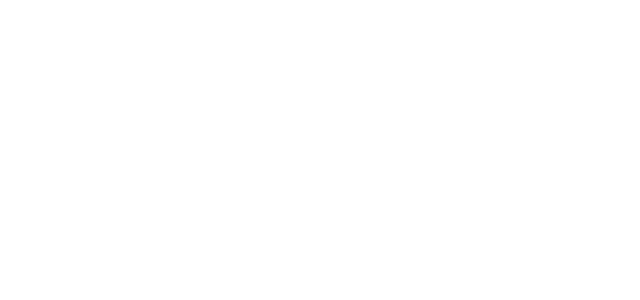
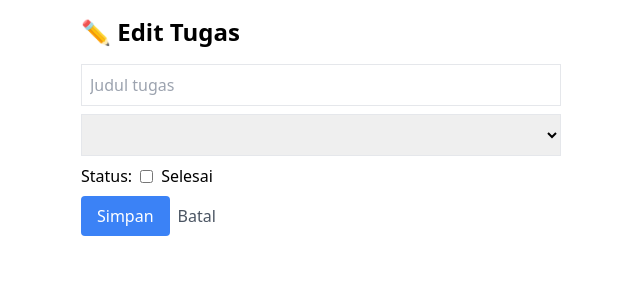
Before and after one commit to tasdiqhasan/vue-todo, a Vue app: page /task/1/edit in a window 1280 px wide. Before the commit this address had no page. Shown: the top 300 px of the page, without its empty margins (319-959 px from the left). Built offline with nearby package versions, Linux system fonts and the light colour scheme.

Commit message:
add edit page

```diff
--- a/src/router/index.js
+++ b/src/router/index.js
@@ -1,10 +1,12 @@
 import { createRouter, createWebHistory } from 'vue-router'
 import Home from '../views/HomeView.vue'
 import TaskDetail from '../views/TaskDetail.vue'
+import TaskEdit from '../views/TaskEdit.vue'
 
 const routes = [
     { path: '/', component: Home },
-    { path: '/task/:id', component: TaskDetail, props: true }
+    { path: '/task/:id', component: TaskDetail, props: true },
+    { path: '/task/:id/edit', component: TaskEdit, props: true }
 ]
 
 const router = createRouter({
--- a/src/views/HomeView.vue
+++ b/src/views/HomeView.vue
@@ -2,6 +2,14 @@
     <div class="container">
         <h1>📋 To-Do List Vue</h1>
         <TaskForm @add-task="addTask" />
+
+        <!-- 🔍 Search Bar -->
+        <input
+        v-model="search"
+        placeholder="Cari tugas..."
+        class="border p-2 w-full mb-4"
+        />
+
         <TaskFilter :currentFilter="filter" @change-filter="setFilter" />
         <TaskList
         :tasks="filteredTasks"
@@ -16,9 +24,12 @@
 import TaskForm from '../components/TaskForm.vue'
 import TaskList from '../components/TaskList.vue'
 import TaskFilter from '../components/TaskFilter.vue'
+import { useTaskStore } from '../stores/taskStore'
 
+const store = useTaskStore()
+const filter = ref('all')
+const search = ref('')
 const tasks = ref([])
-const filter = ref('all')
 
 // Load dari localStorage saat aplikasi dimulai
 onMounted(() => {
@@ -50,6 +61,13 @@
     filter.value = value
 }
 
+// Gabungan filter + pencarian
+const filteredAndSearchedTasks = computed(() => {
+  return store.filteredTasks(filter.value).filter(task =>
+    task.title.toLowerCase().includes(search.value.toLowerCase())
+  )
+})
+
 const filteredTasks = computed(() => {
     if (filter.value === 'completed') return tasks.value.filter(t => t.completed)
     if (filter.value === 'active') return tasks.value.filter(t => !t.completed)
--- a/src/views/TaskDetail.vue
+++ b/src/views/TaskDetail.vue
@@ -4,6 +4,12 @@
         <h2 class="text-2xl font-bold mt-4">{{ task?.title }}</h2>
         <p>Kategori: {{ task?.category }}</p>
         <p>Status: {{ task?.completed ? 'Selesai' : 'Belum selesai' }}</p>
+        <router-link
+        :to="`/task/${task?.id}/edit`"
+        class="inline-block mt-4 bg-blue-500 text-white px-4 py-2 rounded"
+        >
+        ✏️ Edit Tugas
+        </router-link>
     </div>
 </template>
 
--- /dev/null
+++ b/src/views/TaskEdit.vue
@@ -0,0 +1,50 @@
+<template>
+    <div class="p-4 max-w-lg mx-auto">
+        <h2 class="text-2xl font-bold mb-4">✏️ Edit Tugas</h2>
+        <form @submit.prevent="updateTask">
+        <input v-model="taskData.title" class="border p-2 w-full mb-2" placeholder="Judul tugas" />
+        <select v-model="taskData.category" class="border p-2 w-full mb-2">
+            <option value="Pekerjaan">Pekerjaan</option>
+            <option value="Pribadi">Pribadi</option>
+            <option value="Belajar">Belajar</option>
+        </select>
+        <div class="flex gap-2 items-center mb-2">
+            <label>Status:</label>
+            <input type="checkbox" v-model="taskData.completed" /> Selesai
+        </div>
+        <button class="bg-blue-500 text-white px-4 py-2 rounded">Simpan</button>
+        <router-link to="/" class="ml-2 text-gray-600">Batal</router-link>
+        </form>
+    </div>
+</template>
+
+<script setup>
+import { ref, onMounted } from 'vue'
+import { useRoute, useRouter } from 'vue-router'
+import { useTaskStore } from '../stores/taskStore'
+
+const store = useTaskStore()
+const route = useRoute()
+const router = useRouter()
+
+const taskData = ref({
+    title: '',
+    category: '',
+    completed: false,
+})
+
+onMounted(() => {
+    const task = store.getTaskById(route.params.id)
+    if (task) {
+        taskData.value = { ...task }
+    }
+})
+
+function updateTask() {
+    const index = store.tasks.findIndex(t => t.id === route.params.id)
+    if (index !== -1) {
+        store.tasks[index] = { ...taskData.value }
+    }
+    router.push('/')
+}
+</script>
```
